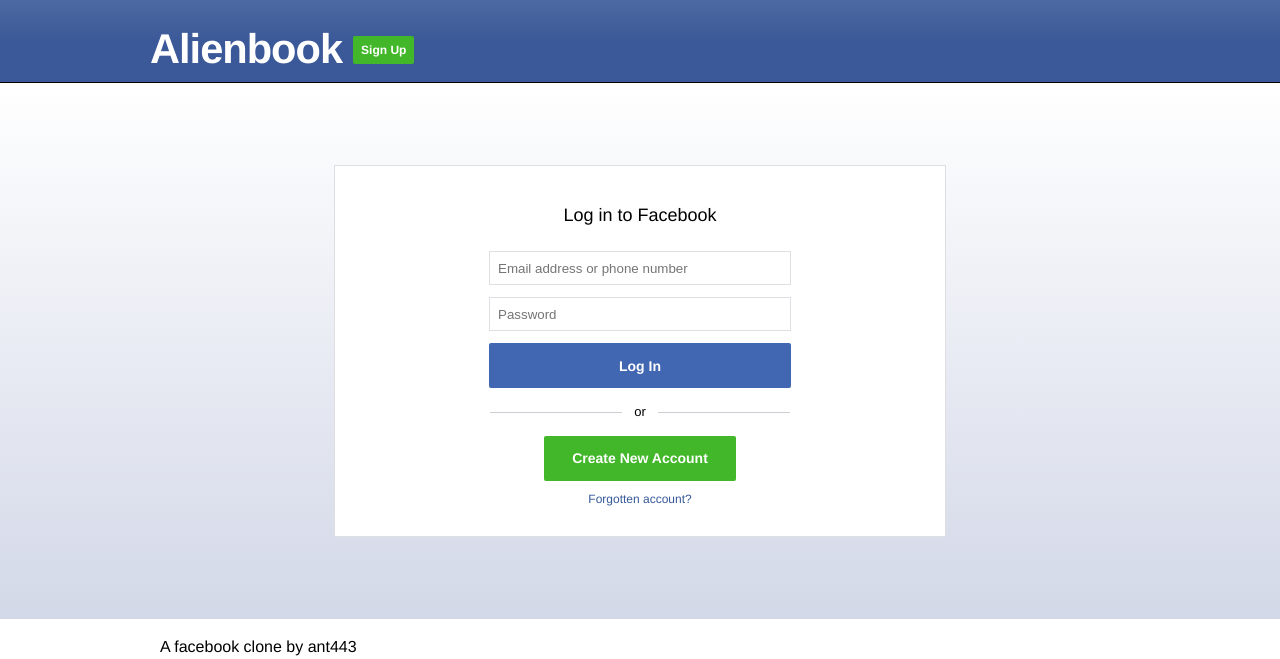
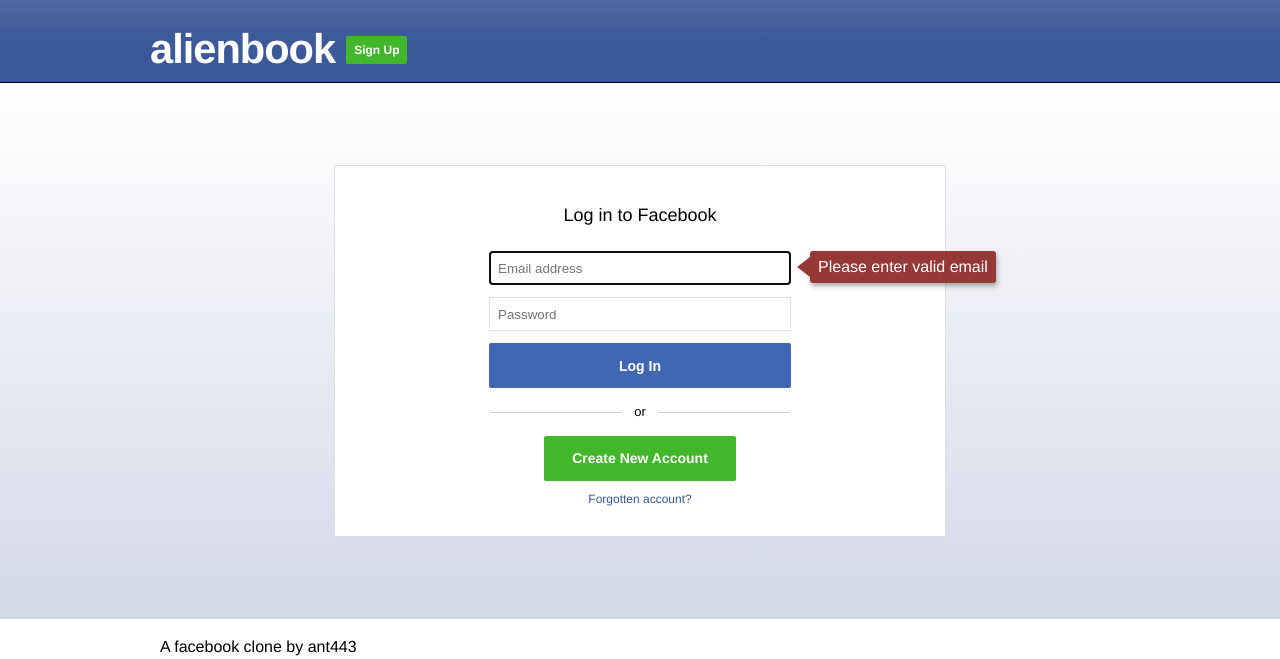
Before and after one commit to ant443/Alienbook, a Flask app: page /failedlogin in a window 1280 px wide. Shown: the top 659 px of the page. Run offline with Flask 2, Linux system fonts and the light colour scheme.

Commit message:
Add macros, wtforms, custom front end validation
Add macros.html and convert small signin and signup
to macros so less duplication.
Add wtforms validation and rendering library
convert forms in failedlogin.html to use wtforms syntax
add custom front end validation messages to failedlogin.html

```diff
--- /dev/null
+++ b/app/forms.py
@@ -0,0 +1,10 @@
+from flask_wtf import FlaskForm
+from wtforms import StringField, PasswordField, BooleanField, SubmitField
+from wtforms.validators import DataRequired
+
+
+class LoginForm(FlaskForm):
+    email = StringField("Email", validators=[DataRequired()])
+    password = PasswordField("Password", validators=[DataRequired()])
+    # remember_me = BooleanField("Remember Me")
+    submit = SubmitField("Log In")
--- a/app/routes.py
+++ b/app/routes.py
@@ -9,7 +9,7 @@
 def index():
     user = {"username": "Miguel"}
     title = "Alienbook - log in or sign up"
-    year = year = datetime.now().year
+    year = datetime.now().year
     form = LoginForm()
     if request.method == "POST":
         # if request.form["email"] == "admin" and request.form["password"] == "secret":
@@ -23,18 +23,19 @@
         else:
             return redirect(url_for("failedlogin"))
 
-    return render_template(
-        "index.html", title=title, user=user, year=year, particlejs=True, form=form
-    )
+    return render_template("index.html", title=title, user=user, year=year, form=form)
 
 
 @app.route("/signup", methods=["GET", "POST"])
 def signup():
+    form = LoginForm()
+    title = "Sign up for Alienbook | Alienbook"
     return render_template(
         "signup.html",
-        title="Sign up for Alienbook | Alienbook",
+        title=title,
         hidden_menu=True,
         year=datetime.now().year,
+        form=form,
     )
 
 
--- a/app/static/script.js
+++ b/app/static/script.js
@@ -1,14 +1,48 @@
+(function setUpHiddenLogin() {
   const loginUnhideBtn = document.getElementById("display-login")
-if (loginUnhideBtn) {
-  loginUnhideBtn.addEventListener("click", displayLoginForm);
+  if (!loginUnhideBtn) {
+    return
   }
+
   function displayLoginForm(e) {
     this.classList.add("hidden");
     e.target.nextElementSibling.classList.remove("hidden");
   }
+  loginUnhideBtn.addEventListener("click", displayLoginForm);
+})();
 
-// if (particles) {
+(function setUpParticles() {
+  const rootEl = document.getElementById("particles-js");
+  if (!rootEl) {
+    return;
+  }
   const particlesConfig = "../static/particles.json";
   particlesJS.load("particles-js", particlesConfig, function () {
     console.log("particles.json loaded");
   });
+})();
+
+
+(function setUpRequiredInput() {
+  const formEl = document.querySelector("#login-form");
+  if (!formEl) {
+    return;
+  }
+
+  function showRequiredIcon(e) {
+    const input = e.target;
+    const icon = input.nextElementSibling;
+    const msg = icon.nextElementSibling;
+    icon.classList.add("exclamation");
+    msg.classList.add("login-menu__msg-toggle");
+    input.classList.add("login-menu__input--border");
+  }
+
+  function preventHTML5Bubble(e) {
+    e.preventDefault();
+  }
+
+  formEl.addEventListener("focusout", showRequiredIcon);
+  formEl.addEventListener("invalid", preventHTML5Bubble, true);
+
+})();
--- a/app/static/style.css
+++ b/app/static/style.css
@@ -1,10 +1,11 @@
 /* /////////////////////////// */
 /* Table of contents */
-/* 8: Generic styles */
-/* 72: Logged out styles */
-/* index.html */
-/* signup.html */
-/* failedlogin.html */
+/* 11: Generic styles */
+/* 75: Logged out styles */
+/* 77: index.html */
+/* 385: signup.html */
+/* 395: failedlogin.html */
+/* 509: validation */
 /* /////////////////////////// */
 
 /* Generic styles */
@@ -458,7 +459,7 @@
   line-height: 99px;
 }
 
-.login-large__input {
+.login-menu__input {
   display: block;
   margin: 0 auto;
   width: 302px;
@@ -504,3 +505,73 @@
 .login-forgot:hover {
   text-decoration: underline;
 }
+
+/* validation */
+
+.login-menu__input-wrapper {
+  position: relative;
+}
+
+/* Input warning message */
+.login-menu__input:focus ~ .login-menu__msg-toggle {
+  display: block;
+}
+
+.login-menu__input:valid ~ .login-menu__msg-toggle {
+  display: none;
+}
+
+.login-menu__msg {
+  display: none;
+  position: absolute;
+  width: max-content;
+  left: 475px;
+  top: 0px;
+  border-radius: 3px;
+  box-shadow: 1px 3px 5px rgba(87, 87, 87, .5);
+  background-color: #963836;
+  color: white;
+  padding: 8px;
+}
+
+.login-menu__msg:before {
+  content: "";
+  position: absolute;
+  right: 100%;
+  top: 6px;
+  width: 0;
+  height: 0;
+  border-top: 10px solid transparent;
+  border-right: 13px solid #963836;
+  border-bottom: 10px solid transparent;
+}
+
+/* Input exclamation marks */
+.login-menu__input:valid ~ .exclamation,
+.login-menu__input:focus ~ .exclamation {
+  display: none;
+}
+
+.exclamation {
+  background-image: url("img/my_warning.png");
+  height: 23px;
+  width: 24px;
+  pointer-events: none;
+}
+
+.exclamation__login-menu {
+  position: absolute;
+  top: 5px;
+  right: 160px;
+}
+
+.login-menu__input--border:invalid {
+  border: 1px solid #963836;
+  border-radius: 2px;
+  box-shadow: none;
+}
+
+.login-menu__input--border:focus {
+  border: 1px solid #dddfe2;
+  border-radius: 0;
+}
--- a/app/templates/base.html
+++ b/app/templates/base.html
@@ -5,6 +5,7 @@
   <meta charset="UTF-8">
   <meta name="viewport" content="width=device-width, initial-scale=1.0">
   <meta http-equiv="X-UA-Compatible" content="ie=edge">
+  <link rel="icon" type="image/png" href="{{ url_for('static', filename='img/favicon.png') }}">
   {% if title %}
   <title>{{ title }}</title>
   {% else %}
@@ -12,15 +13,13 @@
   {% endif %}
   <link rel="stylesheet" href="{{ url_for('static', filename='style.css') }}">
   <script src="{{ url_for('static', filename='script.js') }}" defer></script>
-  {% if particlejs %}
-  <script src="https://cdn.jsdelivr.net/npm/particles.js@2.0.0/particles.min.js"></script>
-  {% endif %}
+  {% block head %}{% endblock head %}
 </head>
 
 <body>
   <header class="header">
     <div class="header__inner">
-      <h1 class="text-logo"><a class="text-logo__link" href="{{ url_for('index') }}">Alienbook</a></h1>
+      <h1 class="text-logo"><a class="text-logo__link" href="{{ url_for('index') }}">alienbook</a></h1>
       {% block header %}{% endblock header %}
     </div>
   </header>
--- a/app/templates/failed_login.html
+++ b/app/templates/failed_login.html
@@ -8,11 +8,19 @@
 <main class="main main--failed">
   <div class="login-menu">
     <h2 class="login-menu__heading">Log in to Facebook</h2>
-    <form action="{{ url_for('index') }}" method="post" novalidate>
-      <input class="login-large__input" type="email" placeholder="Email address or phone number"
-        aria-label="Email address or phone number" name="email">
-      <input class="login-large__input" type="password" placeholder="Password" aria-label="password" name="password">
-      <button class="login-button">Log In</button>
+    <form action="{{ url_for('index') }}" method="post" id="login-form">
+      {{ form.hidden_tag() }}
+      <div class="login-menu__input-wrapper">
+        {{ form.email(size=32, class_="login-menu__input", type="email", placeholder="Email address", autofocus="", **{"aria-label": "Email address"}) }}
+        <i class="exclamation__login-menu"></i>
+        <p class="login-menu__msg login-menu__msg-toggle">Please enter valid email</p>
+      </div>
+      <div class="login-menu__input-wrapper">
+        {{ form.password(size=32, class_="login-menu__input", placeholder="Password", **{"aria-label": "password"}) }}
+        <i class="exclamation__login-menu"></i>
+        <p class="login-menu__msg">Please enter valid password</p>
+      </div>
+      {{ form.submit(class_="login-button")}}
     </form>
     <div class="login-menu__or">or</div>
     <div>
--- a/app/templates/layout.html
+++ b/app/templates/layout.html
@@ -16,6 +16,6 @@
 </ul>
 {% endif %}
 {% endwith %}
-{% block flash %}{% endblock %}
+{% block flash %}{% endblock flash %}
 
-{% endblock %}
+{% endblock content %}
--- a/app/templates/macros.html
+++ b/app/templates/macros.html
@@ -24,8 +24,8 @@
       placeholder="First name" aria-label="First name" required>
     <input type="text" class="signup__input signup__input--narrow" name="surname" placeholder="Surname"
       aria-label="Surname" required>
-    <input type="email" class="signup__input" name="email" placeholder="Mobile number or email address"
-      aria-label="Mobile number or email address" required>
+    <input type="email" class="signup__input" name="email" placeholder="Email address" aria-label="Email address"
+      required>
     <input type="password" class="signup__input" name="newpass" placeholder="New password" aria-label="New password"
       required>
     <fieldset class="birthdate">
--- a/app/templates/signup.html
+++ b/app/templates/signup.html
@@ -5,7 +5,7 @@
 <button class="login-button login-button--small login-button--float" id="display-login" type="button">Log In
   to Existing
   Account</button>
-{{ macros.signin("hidden") }}
+{{ macros.signin("hidden", form) }}
 {% endblock header %}
 
 {% block content %}
```
Also changed, not shown: app/templates/index.html (+22 -3 lines), app/static/img/favicon.png (added), app/static/img/my_warning.png (added), 1 other file. Lines whose indentation alone changed are shown as unchanged.
